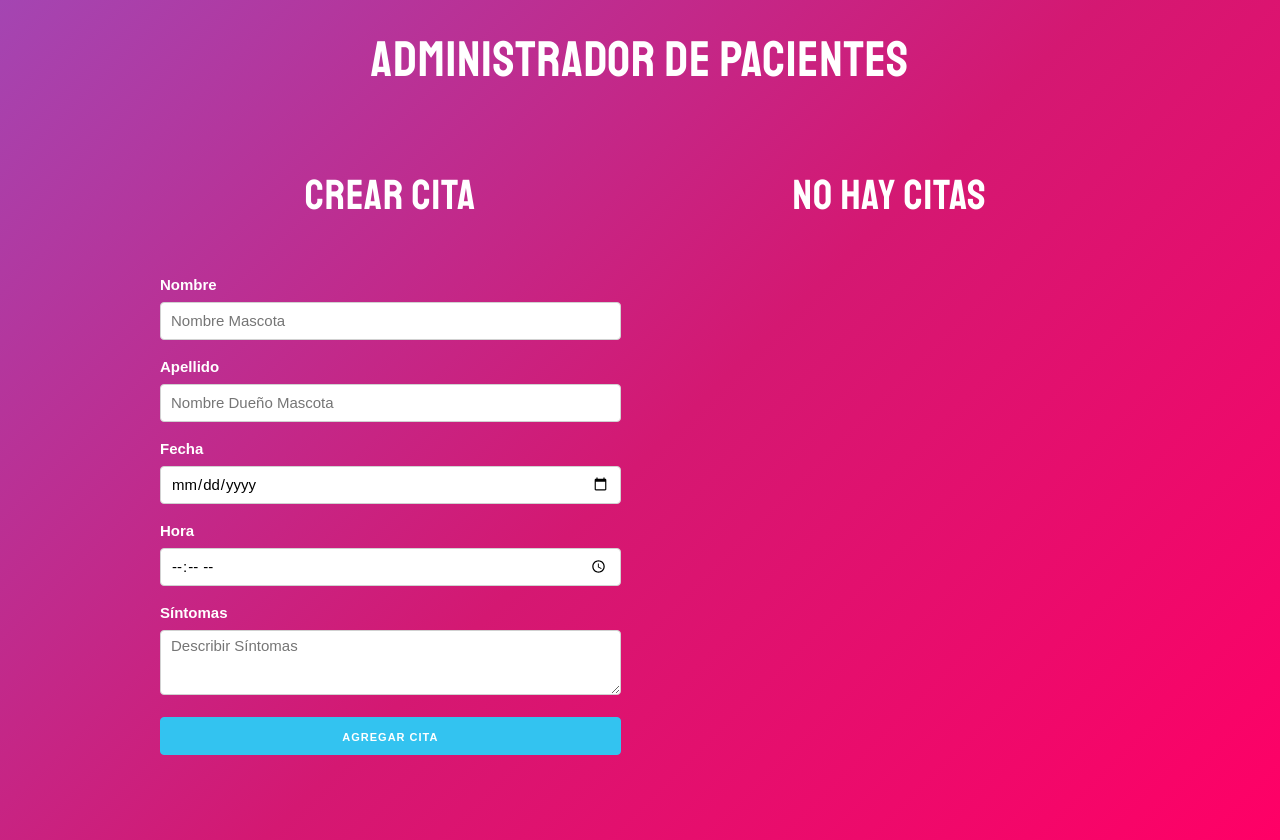
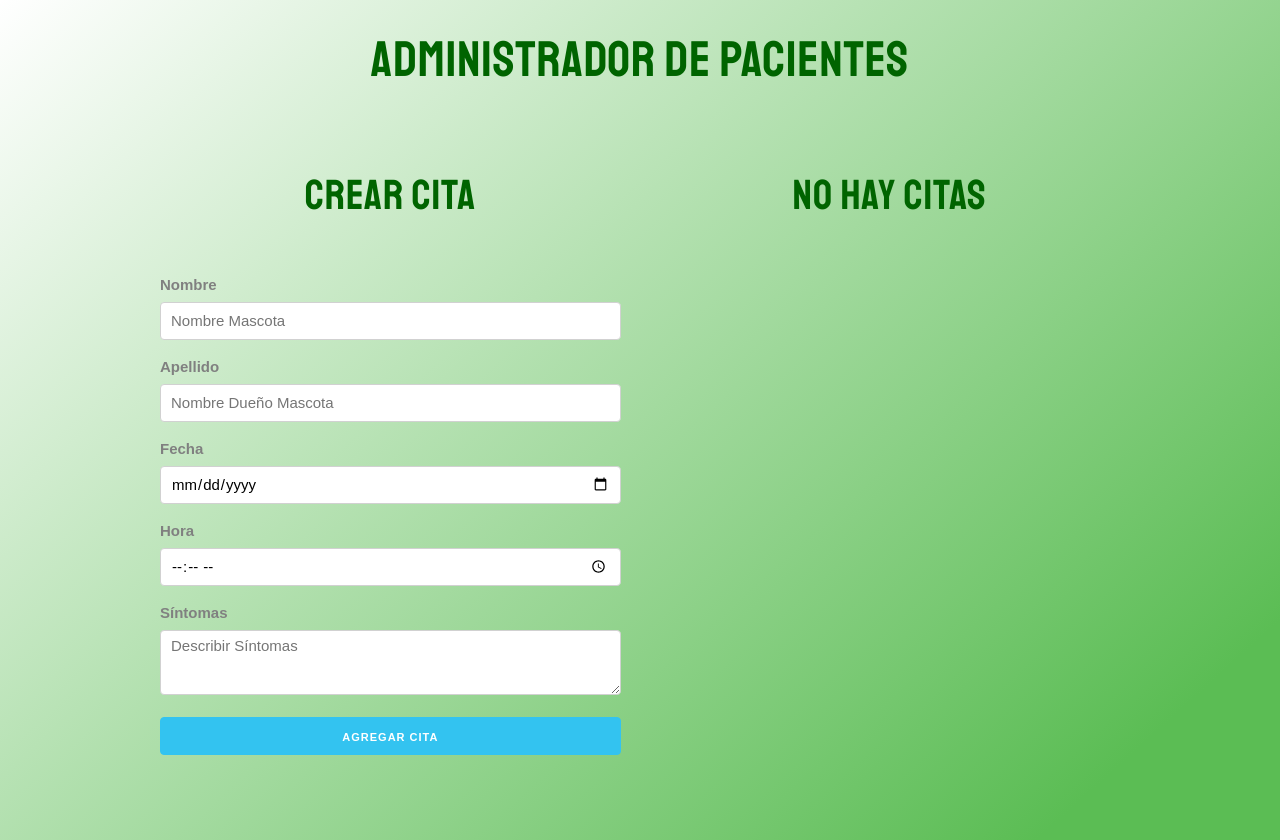
Before and after one commit to AlbertoGarel/React.js-administracion-de-pacientes, a React (Create React App) app: page / in a window 1280 px wide. Built offline with nearby package versions, Linux system fonts and the light colour scheme.

Commit message:
change some styles

```diff
--- a/src/index.css
+++ b/src/index.css
@@ -5,18 +5,24 @@ body {
   margin: 0;
   padding: 0;
   font-family: sans-serif;
-  background-image: linear-gradient(-225deg, #A445B2 0%, #D41872 52%, #FF0066 100%);
+  background: rgb(120, 226, 103);
+  background: linear-gradient(
+    138deg,
+    rgba(120, 226, 103, 0) 0%,
+    rgba(91, 189, 84, 1) 89%
+  );
   min-height: 100%;
   padding-bottom: 5rem;
 }
-h1, h2  {
-  color: white;
+h1,
+h2 {
+  color: darkgreen;
   padding: 3rem 0;
   text-align: center;
 
   text-transform: uppercase;
 
-  font-family: 'Staatliches', cursive;
+  font-family: "Staatliches", cursive;
   letter-spacing: 1px;
 }
 .lista-citas .media {
@@ -24,32 +30,32 @@ h1, h2  {
   padding-bottom: 3rem;
 }
 
-.lista-citas .media:last-of-type{
+.lista-citas .media:last-of-type {
   border-bottom: 0;
 }
 .lista-citas .media-body p {
-  margin:0;
+  margin: 0;
 }
 .lista-citas .media-body button {
-  margin-top: 1rem!important;
+  margin-top: 1rem !important;
 }
 .lista-citas .media-body span {
   font-weight: bold;
 }
 
 label {
-  color: white;
+  color: grey;
 }
 
 input[type="date"],
 input[type="time"] {
   height: 38px;
-    padding: 6px 10px;
-    background-color: #fff;
-    border: 1px solid #D1D1D1;
-    border-radius: 4px;
-    box-shadow: none;
-    box-sizing: border-box;
+  padding: 6px 10px;
+  background-color: #fff;
+  border: 1px solid #d1d1d1;
+  border-radius: 4px;
+  box-shadow: none;
+  box-sizing: border-box;
 }
 
 .cita {
@@ -61,11 +67,11 @@ input[type="time"] {
 
 .cita p {
   font-weight: bold;
-  margin-bottom: .8rem;
+  margin-bottom: 0.8rem;
 }
 .cita p span {
   font-weight: normal;
-
+  color: grey;
 }
 .cita:first-of-type {
   border-top-left-radius: 1rem;
@@ -89,5 +95,5 @@ input[type="time"] {
   font-size: 2rem;
   text-transform: uppercase;
   text-align: center;
-  font-family:  'Staatliches', cursive;
+  font-family: "Staatliches", cursive;
 }
```
